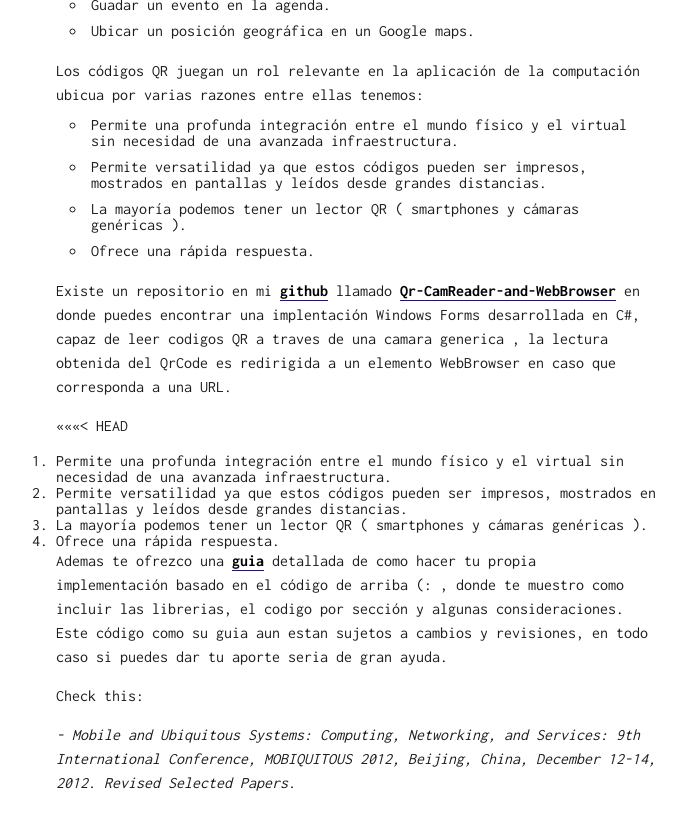
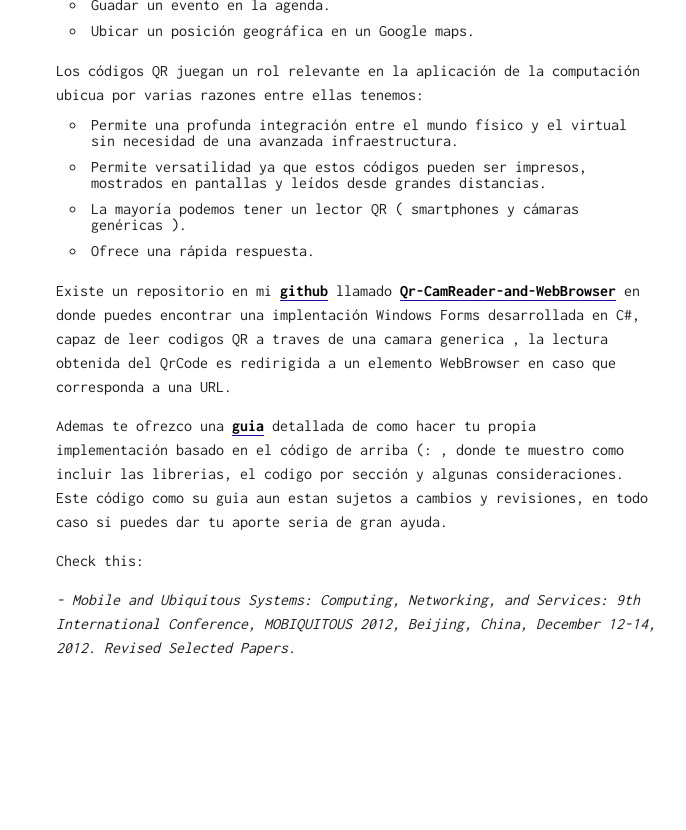
Before and after one commit to AlbCM/albcm.github.io, a Jekyll site: the page built from _posts/2016-09-05-El-codigo-Qr-Y-El-Nuevo-Entorno.markdown, in a window 1280 px wide and 900 px high, scrolled down 1105 px. Shown: the top 830 px of the window, without its empty margins (284-970 px from the left). Built offline with Jekyll 4.4.1, drawn with Linux system fonts in a browser that asks for light colours; comment, search, counter and statistics services are not loaded; after the commit the page ends 1870 px from its top, so only the background shows below that.

Commit message:
Update 2016-09-05-El-codigo-Qr-Y-El-Nuevo-Entorno.markdown

```diff
--- a/_posts/2016-09-05-El-codigo-Qr-Y-El-Nuevo-Entorno.markdown
+++ b/_posts/2016-09-05-El-codigo-Qr-Y-El-Nuevo-Entorno.markdown
@@ -32,14 +32,7 @@ Los códigos QR juegan un rol relevante en la aplicación de la computación ubi
 
 Existe un repositorio en mi [github](https://github.com/AlbCM) llamado [Qr-CamReader-and-WebBrowser](https://github.com/AlbCM/QR-CamReader-and-WebBrowser) en donde puedes encontrar una implentación Windows Forms desarrollada en C#, capaz de leer codigos QR a traves de una camara generica , la lectura obtenida del QrCode es redirigida a un elemento WebBrowser en caso que corresponda a una URL.
 
-<<<<<<< HEAD
-1. Permite una profunda integración entre el mundo físico y el virtual sin necesidad de una avanzada infraestructura.
-2. Permite versatilidad ya que estos códigos pueden ser impresos, mostrados en pantallas y leídos desde grandes distancias.
-3. La mayoría podemos tener un lector QR ( smartphones y cámaras genéricas ).
-4. Ofrece una rápida respuesta.
-
 Ademas te ofrezco una [guia](https://docs.google.com/document/d/13tGz4cR4HOOD4ONd-fOKRGlSvY7FeTU_EaeTzRHo4tU/edit?usp=sharing) detallada de como hacer tu propia implementación basado en el código de arriba (: , donde te muestro como incluir las librerias, el codigo por sección y algunas consideraciones. Este código como su guia aun estan sujetos a cambios y revisiones, en todo caso si puedes dar tu aporte seria de gran ayuda.
-
 
 Check this:
 
```
